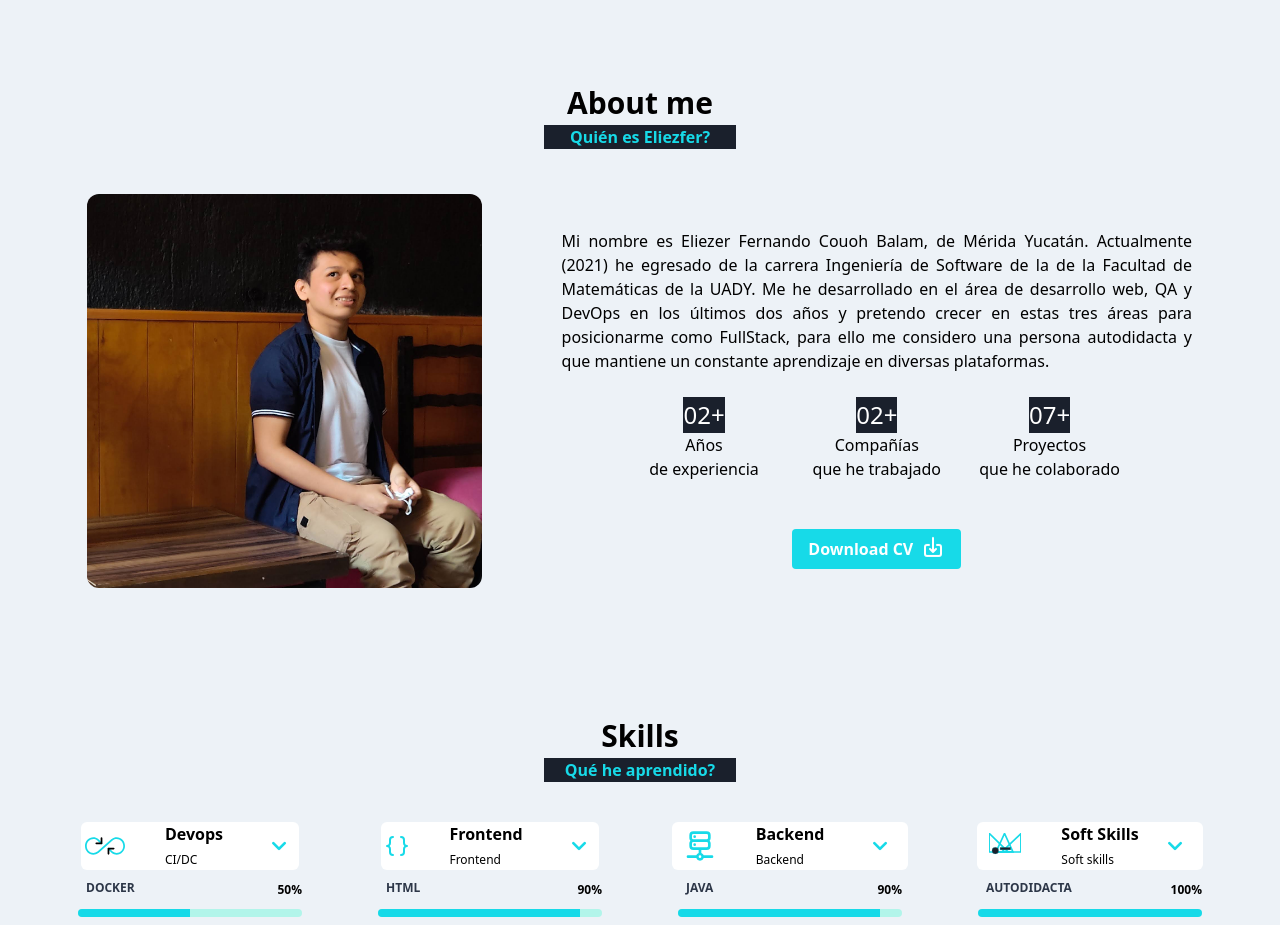
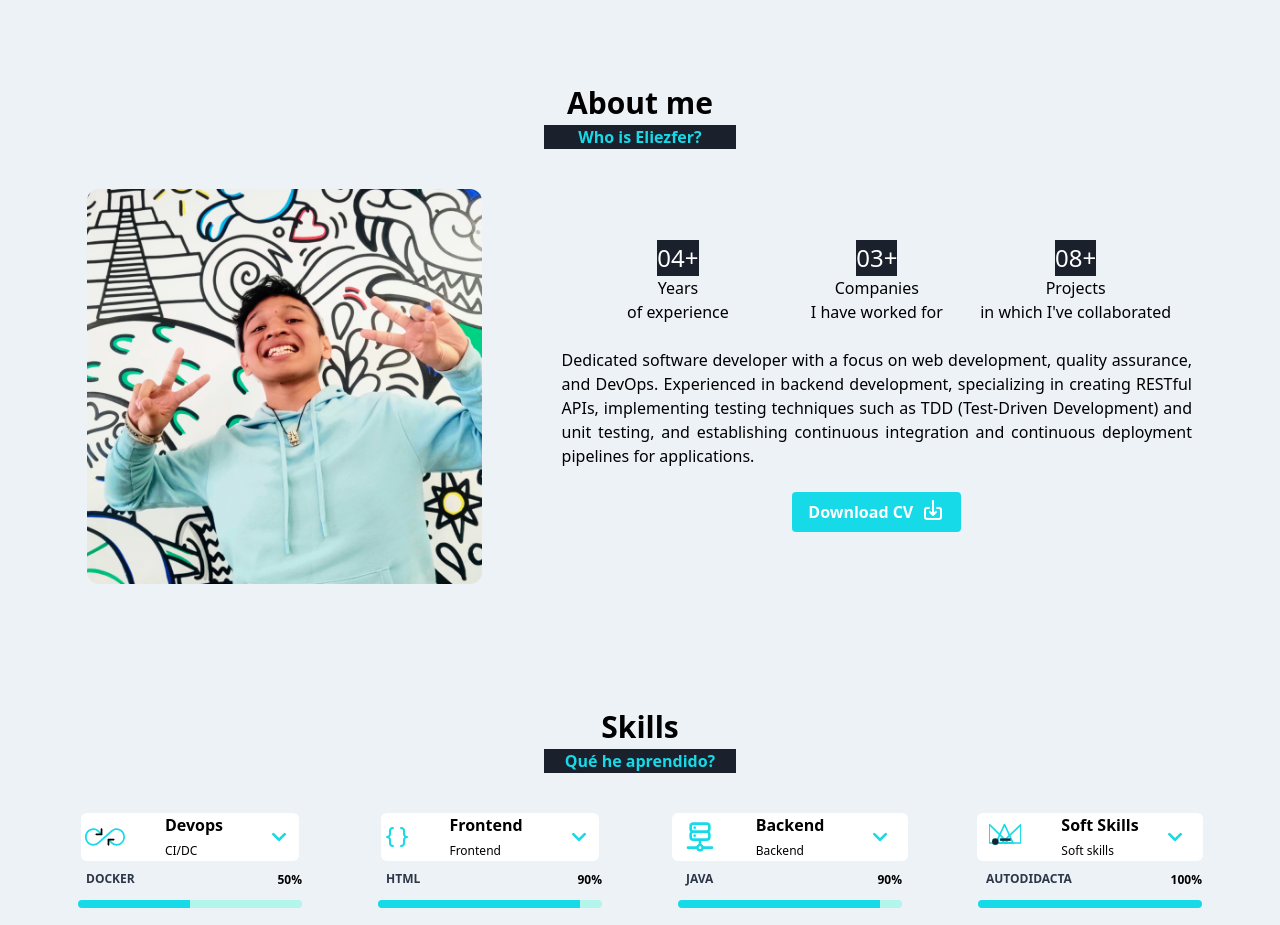
Before and after one commit to Eliezfer/misitioweb, a Gatsby site: page / in a window 1280 px wide. Shown: the part 800-1725 px from the top of the page. Built offline with nearby package versions, Linux system fonts and the light colour scheme; Gatsby itself is replaced by a stand-in of ours; no server answers.

Commit message:
improve: about me

```diff
--- a/src/components/about-me.js
+++ b/src/components/about-me.js
@@ -1,40 +1,43 @@
 import React from "react";
-import illustration from '../imgs/me.jpg';
-import cvPDF from '../assets/Eliezer_Couoh_CV-Mar-2022-EN.pdf'
+import illustration from '../imgs/me_2024.jpg';
+import cvPDF from '../assets/Eliezer_Couoh_Resume-2024-EN.pdf';
 
+const currentDate = new Date();
+const startingDate = new Date(2020, 0, 1); // 1 de enero de 2020
+const differenceInYears = currentDate.getFullYear() - startingDate.getFullYear();
+const formattedYears = String(differenceInYears).padStart(2, '0');
 
 export default () =>(
     <div id='aboutMe' className="container-center pt-20 sm:px-12 mx-auto">
         <h1 className=" font-bold text-3xl flex justify-center items-center " >About me</h1>
-        <span className="font-bold bg-gray-900 text-1xl txt-color-primary flex justify-center items-center w-48 mx-auto">Quién es Eliezfer?</span>
+        <span className="font-bold bg-gray-900 text-1xl txt-color-primary flex justify-center items-center w-48 mx-auto">Who is Eliezfer?</span>
         <div className=" py-10 flex flex-col md:flex-row justify-center items-center ">
 
             <img className=" w-56 object-contain rounded-xl mx-auto md:w-4/12 lg:w-2/6 xl:mx-auto" src={illustration} alt=""></img>
-            <div className=" pt-10 md:w-3/5 flex flex-col items-center ">
-               <p className="  px-10 text-justify">
-                Mi nombre es Eliezer Fernando Couoh Balam, de Mérida Yucatán. Actualmente (2021) he egresado de la carrera Ingeniería de Software de la de la Facultad de Matemáticas de la UADY.
-                Me he desarrollado en el área de desarrollo web, QA y DevOps en los últimos dos años y pretendo crecer en estas tres áreas para posicionarme como FullStack, para ello me considero una persona
-                autodidacta y que mantiene un constante aprendizaje en diversas plataformas.
-                </p>
+            <div className=" md:w-3/5 flex flex-col items-center ">
 
-                <div className="px-10 sm:px-10 py-6 grid gap-x-8 grid-flow-col grid-cols-3 text-center ">
+                <div className="px-10 sm:px-10 py-6 grid gap-x-2 grid-flow-col grid-cols-3 text-center ">
+
+
                     <div className="flex flex-col justify-center items-center ">
-                        <span className=" bg-gray-900 text-white text-bold text-md sm:text-2xl"> 02+</span>
-                        <span className="text-sm sm:text-base"> Años <br></br>de experiencia  </span>
+                        <span className=" bg-gray-900 text-white text-bold text-md sm:text-2xl"> {formattedYears}+</span>
+                        <span className="text-sm sm:text-base"> Years <br></br>of experience  </span>
                     </div>
 
                     <div className="flex flex-col justify-center items-center text-center">
-                        <span className="bg-gray-900 text-white  text-bold text-md sm:text-2xl"> 02+ </span>
-                        <span className="text-sm sm:text-base"> Compañías <br></br> que he trabajado </span>
+                        <span className="bg-gray-900 text-white  text-bold text-md sm:text-2xl"> 03+ </span>
+                        <span className="text-sm sm:text-base"> Companies <br></br> I have worked for </span>
                     </div>
 
                     <div className="flex flex-col justify-center items-center text-center">
-                        <span className="bg-gray-900 text-white  text-bold text-md sm:text-2xl"> 07+ </span>
-                        <span className="text-sm sm:text-base"> Proyectos <br></br> que he colaborado</span>
+                        <span className="bg-gray-900 text-white  text-bold text-md sm:text-2xl"> 08+ </span>
+                        <span className="text-sm sm:text-base"> Projects <br></br> in which I've collaborated</span>
                     </div>
 
                 </div>
-
+                <p className="  px-10 text-justify">
+                Dedicated software developer with a focus on web development, quality assurance, and DevOps. Experienced in backend development, specializing in creating RESTful APIs, implementing testing techniques such as TDD (Test-Driven Development) and unit testing, and establishing continuous integration and continuous deployment pipelines for applications.
+               </p>
                 <div className="sm:px-10">
                     <a href={cvPDF} download class="bg-color-primary hover:bg-blue-700 font-bold py-2 my-6 px-4 rounded inline-flex items-center">
                         <span className="text-white">Download CV  </span>
```
Also changed, not shown: src/imgs/experience.png (added), src/imgs/me_2024.jpg (added).
